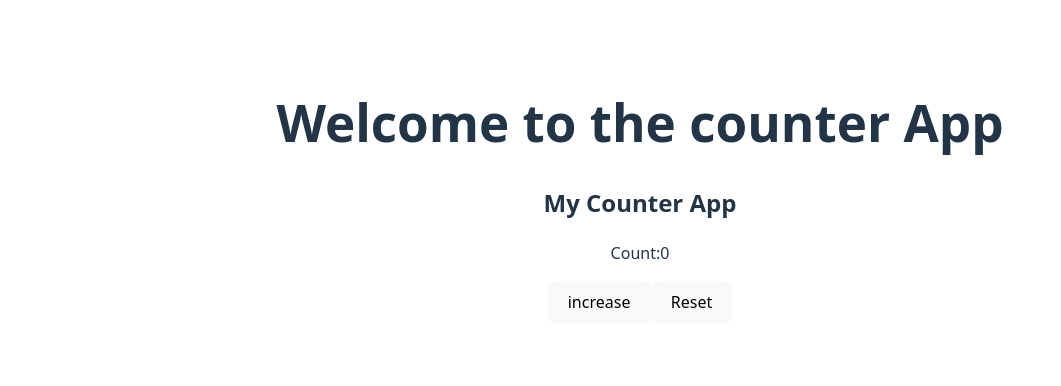
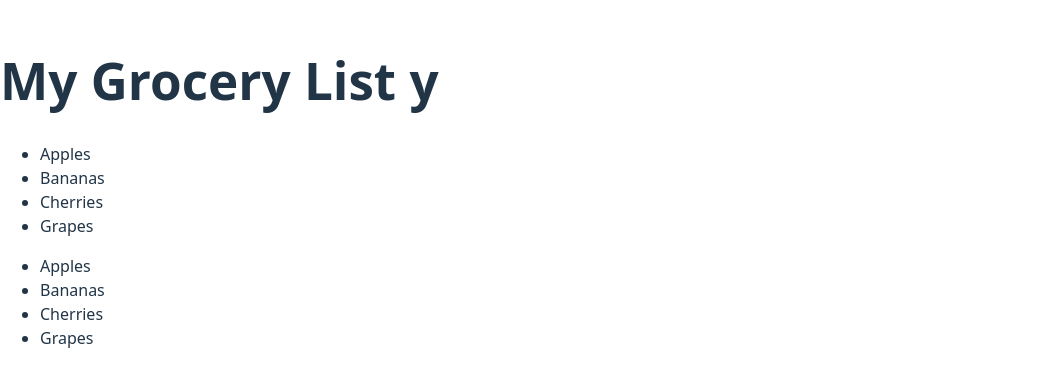
Before and after one commit to CamilleJones44/reactr, a React (Vite) app: page / in a window 1280 px wide. Shown: the part 208-594 px from the top of the page, without its empty margins (0-1061 px from the left). Built offline with nearby package versions, Linux system fonts and the light colour scheme.

Commit message:
Update App.jsx

```diff
--- a/src/App.jsx
+++ b/src/App.jsx
@@ -1,50 +1,43 @@
-import { useState } from 'react'
-// import reactLogo from './assets/react.svg'
-// import viteLogo from '/vite.svg'
-import './App.css'
+import React from 'react';
+
+const items = ['Apples', 'Bananas', 'Cherries', 'Grapes'];
 
 
+function Header() {
 
+  return <h1>My Grocery List y</h1>;
+}
+
+function List() {
+
+  return (
+    <ul>
+
+      {items.map((item, index) => (
+
+        <li key={index}>{item}</li>
+
+      ))}
+
+
+    </ul>
+
+  );
+}
 
 
 function App() {
-  const [count, setCount] = useState(0)
-
-  return (
-    <div>
-      <h1> Welcome to the counter App</h1>
-
-      <Counter title = "My Counter App"/>
-
-    </div>
-  )
-}
-function Counter({title}) {
-  // you'll need to add state and props here.
-  const [count, setCount] = useState(0);
-
-  const handleIncrease = () => {
-    // This function should increase the count
-    setCount(count + 1);
-
-  }
-
-
-  const handleReset = () => {
-    // This function should increase the count
-    setCount(0);
-
-  }
 
   return (
     <div>
 
-      <h2>{title}</h2>
-      <p>Count:{count}</p>
-      <button onClick={handleIncrease}>increase</button>
-      <button onClick={handleReset}>Reset</button>
+      <Header />
+
+      <List />
+      <List />
+
     </div>
-  )
+  );
 }
 
-export default App
+export default App;
```
